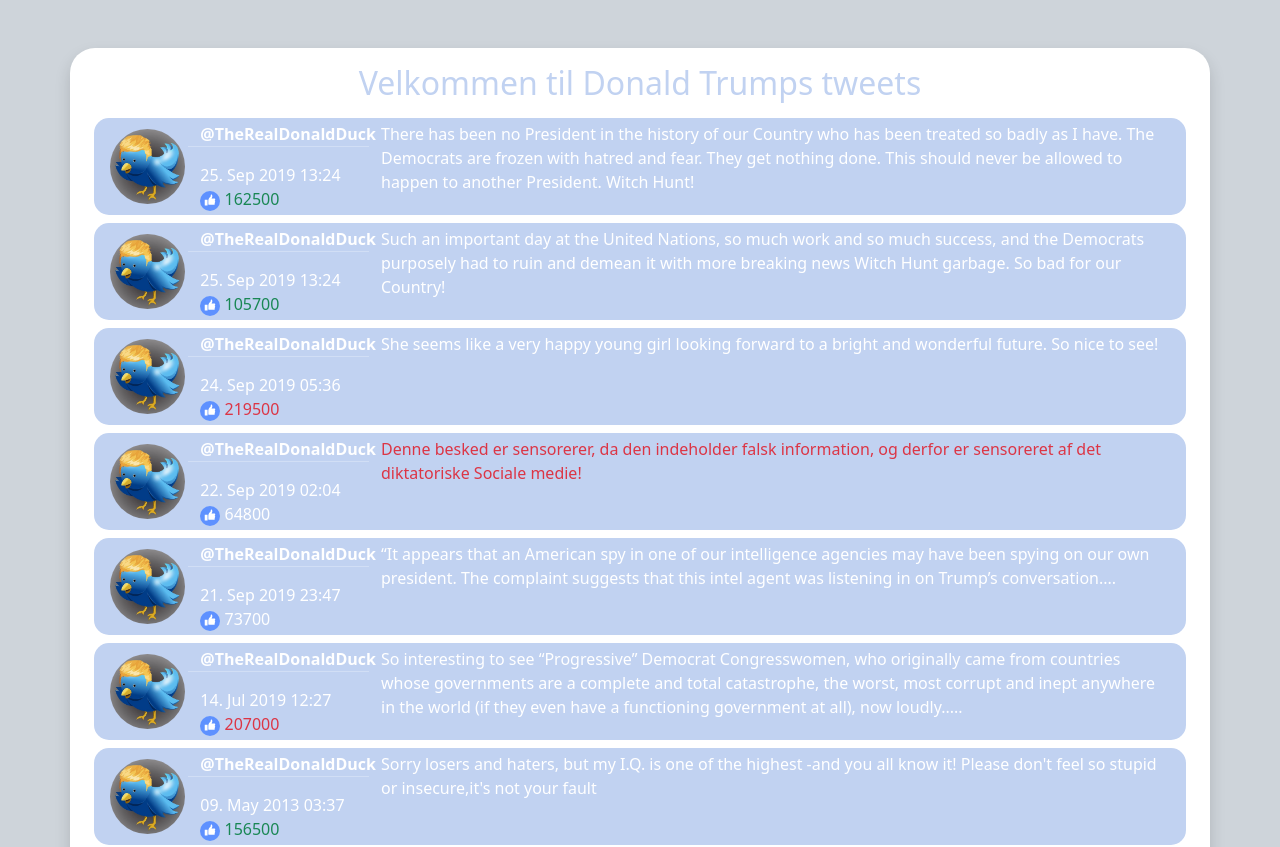
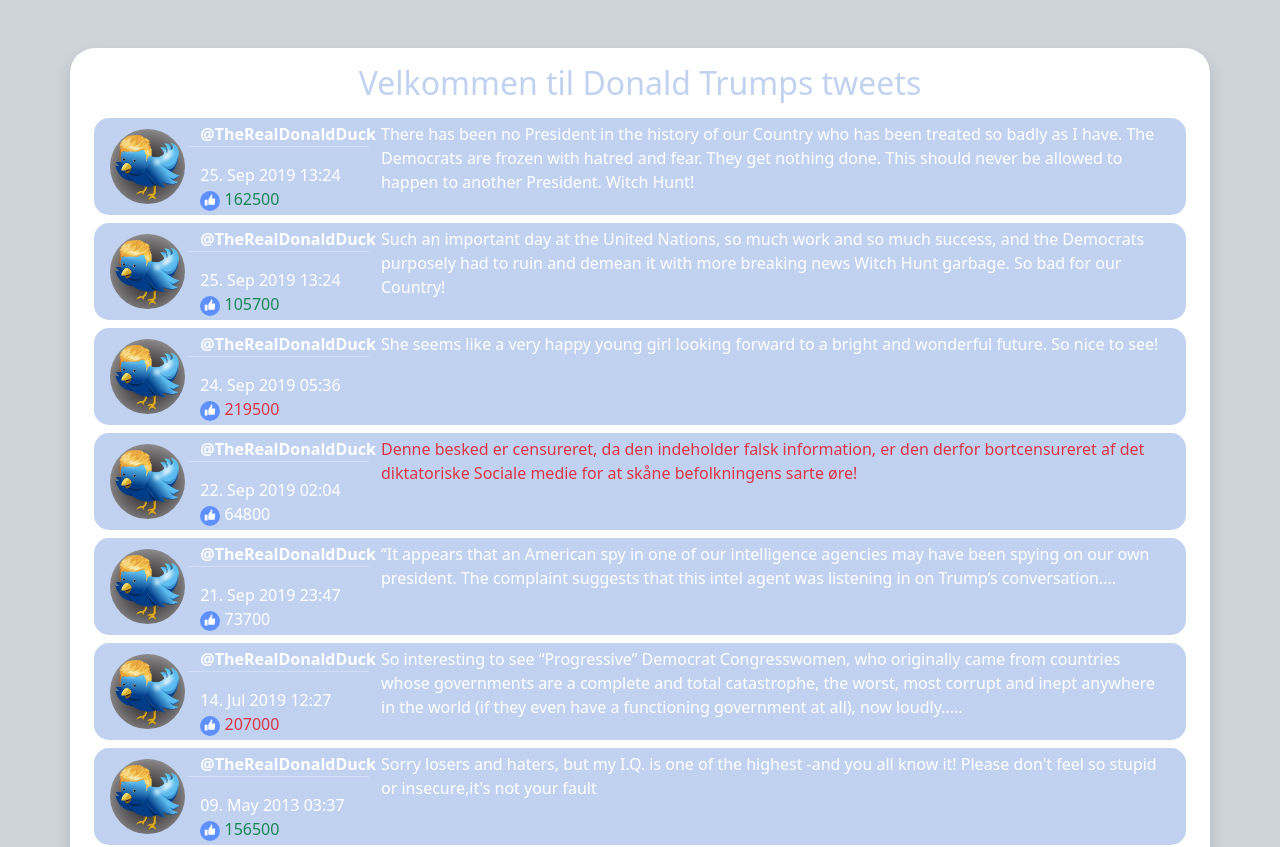
Before and after one commit to Webzonedk/H3-Angular-Directives-trumpTweets, an Angular app: page / in a window 1280 px wide. Shown: the top 847 px of the page. Built offline with nearby package versions, Linux system fonts and the light colour scheme.

Commit message:
Fixed a typo

```diff
--- a/src/app/tweets/tweets.component.ts
+++ b/src/app/tweets/tweets.component.ts
@@ -16,7 +16,7 @@
   name: string = "@TheRealDonaldDuck";
   show: boolean = false;
   buzzWords: string[] = ["Fake", "fake"];
-  thisIsSensored: string = "Denne besked er sensorerer, da den indeholder falsk information, og derfor er sensoreret af det diktatoriske Sociale medie!";
+  thisIsSensored: string = "Denne besked er censureret, da den indeholder falsk information, er den derfor bortcensureret af det diktatoriske Sociale medie for at skåne befolkningens sarte øre!";
 
   //Initializing the service
   constructor(private tweetsService: TweetSupplierService) { }
```
